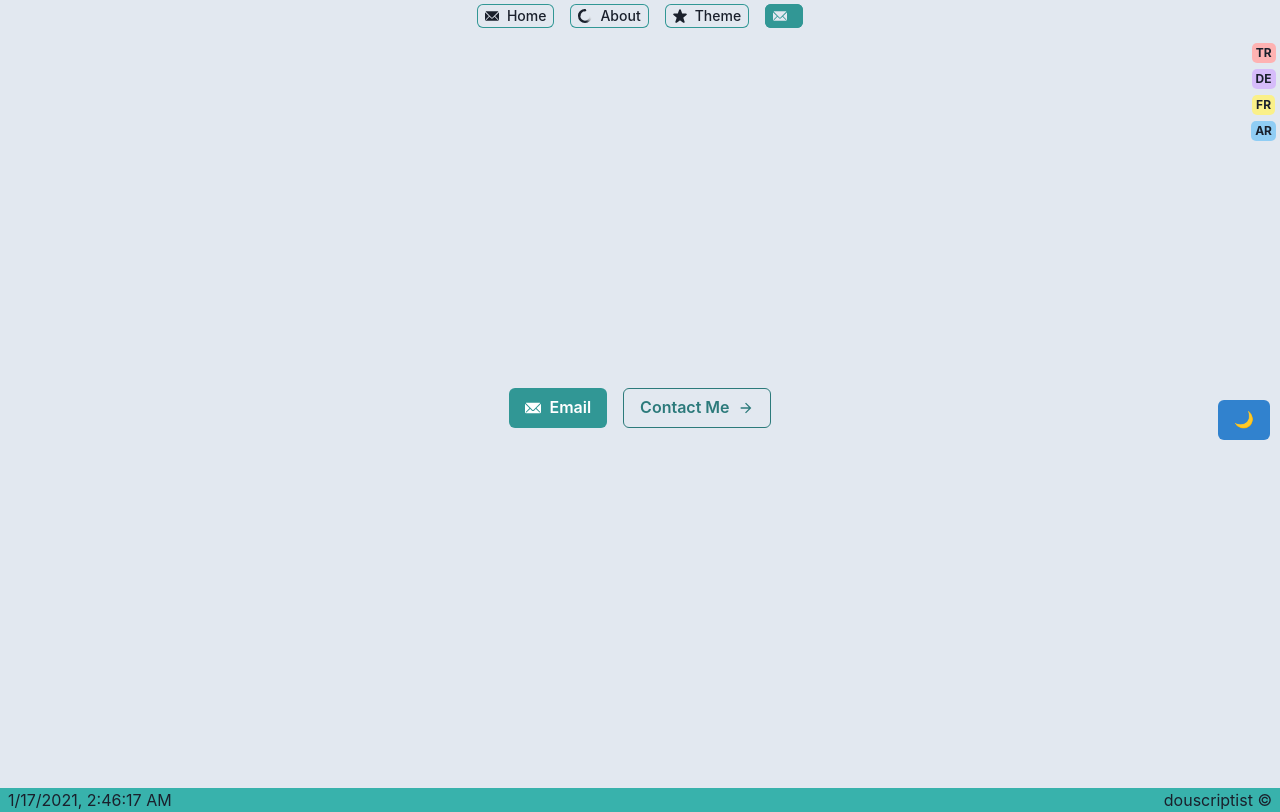
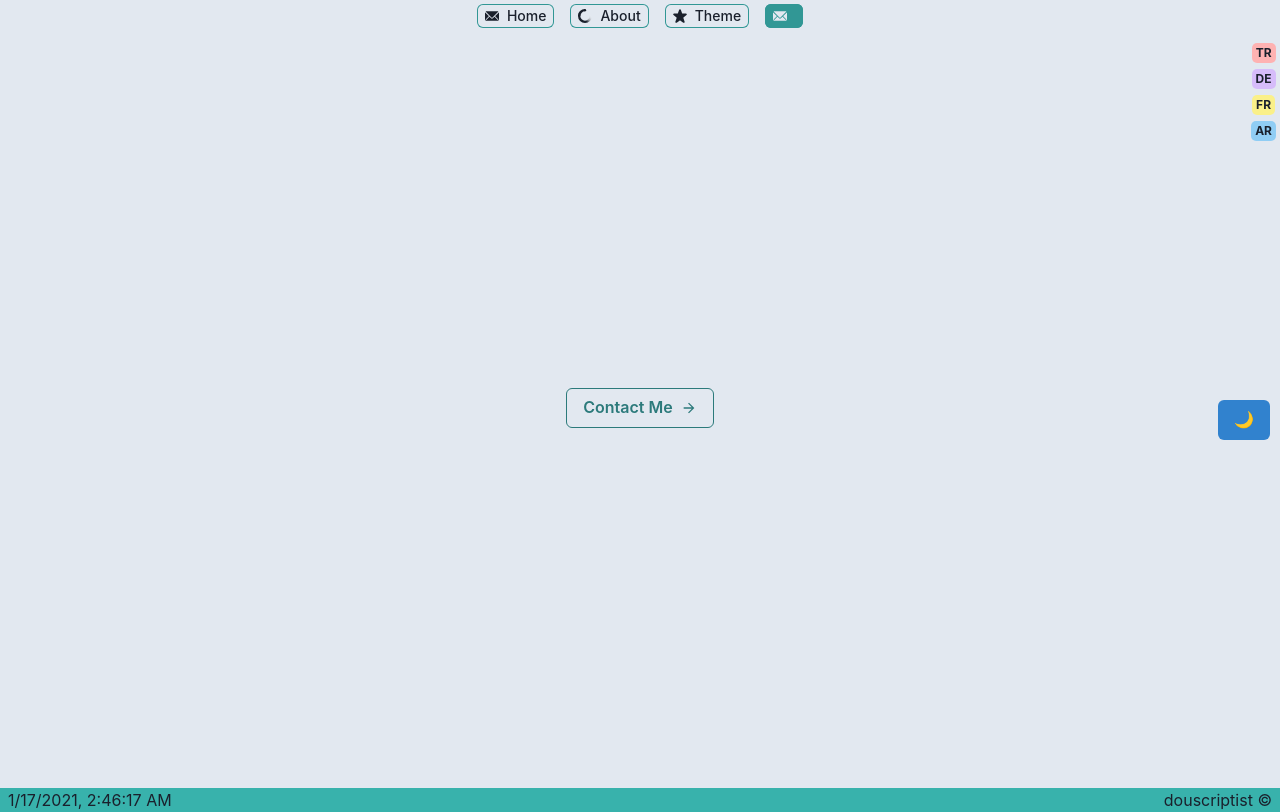
Before and after one commit to dogukyilmaz/dogukaanyilmaz.com, a Next.js app: page /contact in a window 1280 px wide. Built offline with nearby package versions, Linux system fonts and the light colour scheme; a web font is replaced by a local one.

Commit message:
contact requested

```diff
--- a/pages/contact.tsx
+++ b/pages/contact.tsx
@@ -28,7 +28,7 @@ import {
   useDisclosure,
   useToast,
 } from "@chakra-ui/react";
-import { EmailIcon, ArrowForwardIcon } from "@chakra-ui/icons";
+import { EmailIcon, ArrowForwardIcon, CheckCircleIcon } from "@chakra-ui/icons";
 
 export default function Contact({ cookies }: any) {
   const { t } = useLocale();
@@ -37,6 +37,13 @@ export default function Contact({ cookies }: any) {
   const [form, setForm] = useState({ name: "", email: "", message: "" });
   const [isSubmitted, setSubmitted] = useState(false);
   const [errors, setErrors] = useState<any>([]);
+  const [isRequested, setRequested] = useState(false);
+
+  useLayoutEffect(() => {
+    if (handlePreCheck()) {
+      setRequested(true);
+    }
+  }, []);
 
   const handleSubmit = async () => {
     if (validateField()) {
@@ -57,9 +64,7 @@ export default function Contact({ cookies }: any) {
             duration: 4000,
             isClosable: true,
           });
-          onClose();
-          setForm({ name: "", email: "", message: "" });
-          setSubmitted(false);
+          handlePostSubmit();
         } else {
           throw new Error("Internal error. Try again later.");
         }
@@ -74,6 +79,18 @@ export default function Contact({ cookies }: any) {
         });
       }
     }
+  };
+
+  const handlePostSubmit = () => {
+    onClose();
+    setForm({ name: "", email: "", message: "" });
+    setSubmitted(false);
+    setRequested(true);
+    localStorage.setItem("contact-request-sent", "true");
+  };
+
+  const handlePreCheck = () => {
+    return localStorage.getItem("contact-request-sent") || null;
   };
 
   const handleChange = (e: ChangeEvent<HTMLInputElement | HTMLTextAreaElement>) => {
@@ -111,11 +128,17 @@ export default function Contact({ cookies }: any) {
     <Layout pageTitle="Contact">
       <Box d="flex" justifyContent="center" alignItems="center" h="95vh">
         <Stack direction="row" spacing={4}>
-          <Button leftIcon={<EmailIcon />} colorScheme="teal" variant="solid">
+          {/* <Button leftIcon={<EmailIcon />} colorScheme="teal" variant="solid">
             Email
-          </Button>
-          <Button rightIcon={<ArrowForwardIcon />} colorScheme="teal" variant="outline" onClick={onOpen}>
-            Contact Me
+          </Button> */}
+          <Button
+            rightIcon={isRequested ? <CheckCircleIcon /> : <ArrowForwardIcon />}
+            colorScheme="teal"
+            variant={isRequested ? "solid" : "outline"}
+            onClick={onOpen}
+            disabled={isRequested}
+          >
+            {isRequested ? "Request Sent" : "Contact Me"}
           </Button>
         </Stack>
       </Box>
```
